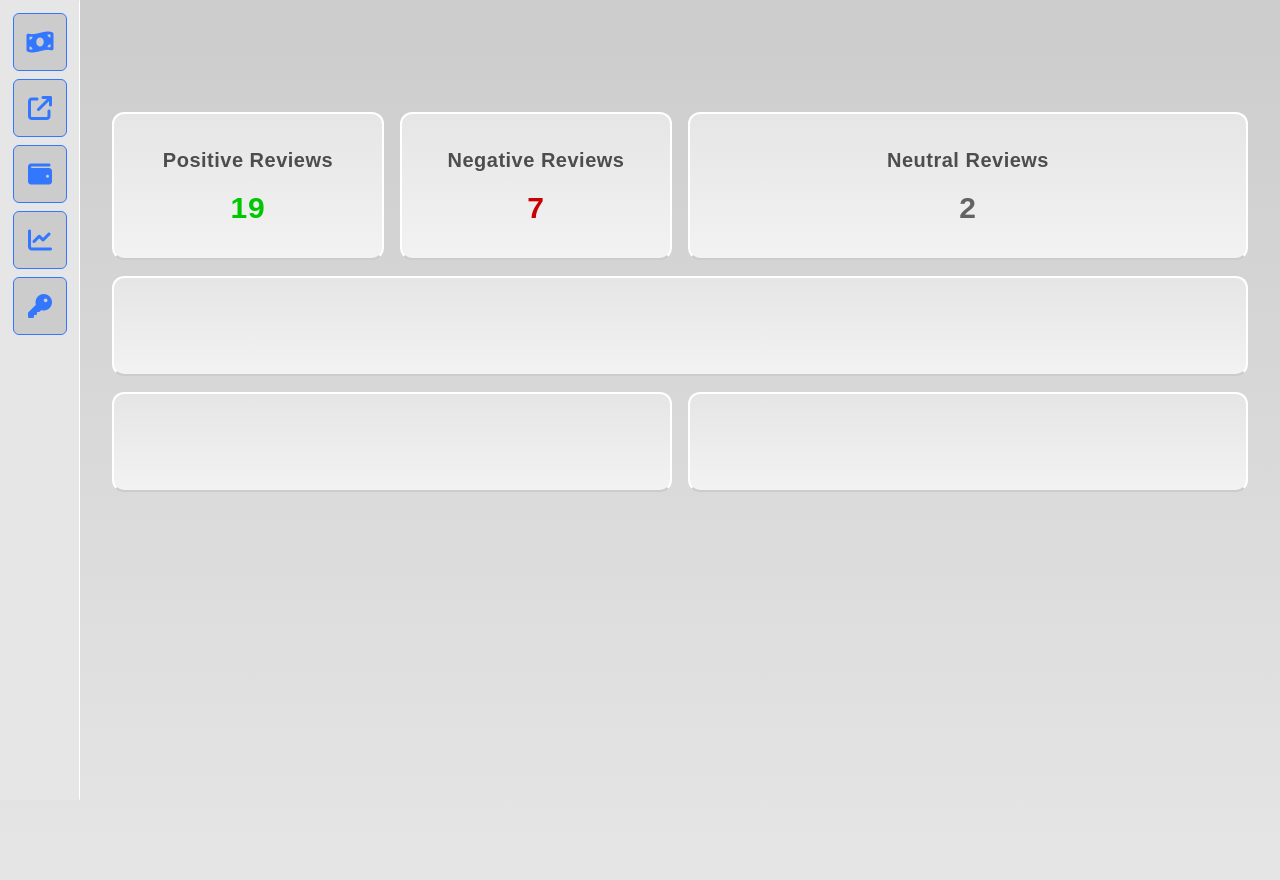
After one commit to AdityaSalian011/Sentiment-Analysis-02, a Django app: page /dashboard/food-town in a window 1280 px wide. The commit adds this page. Run offline with Django 5.2, Linux system fonts and the light colour scheme; data comes from the database, SQL or seed files in the repository; both versions use the stored data as it was after the commit; some libraries are stand-ins or nearby versions.

```diff
--- /dev/null
+++ b/reviews/templates/reviews/dashboard.html
@@ -0,0 +1,91 @@
+{% load static %}
+
+<!DOCTYPE html>
+<html lang="en">
+<head>
+    <meta charset="UTF-8">
+    <meta name="viewport" content="width=device-width, initial-scale=1.0">
+    <title>Document</title>
+        <script src="https://cdn.tailwindcss.com"></script>
+    <link
+      rel="stylesheet"
+      href="https://cdnjs.cloudflare.com/ajax/libs/font-awesome/6.4.0/css/all.min.css"
+      integrity="sha512-iecdLmaskl7CVkqkXNQ/ZH/XLlvWZOJyj7Yy7tcenmpD1ypASozpmT/E0iPtmFIB46ZmdtAc9eNBvH0H/ZpiBw=="
+      crossorigin="anonymous"
+      referrerpolicy="no-referrer"
+    />
+    <style>
+        body { font-family: 'Poppins', sans-serif; }
+    </style>
+</head>
+<body class="w-full min-h-screen bg-gradient-to-t from-[hsl(0,0%,90%)] via-[hsl(0,0%,85%)] to-[hsl(0,0%,80%)]">
+    <!-- navbar section starts here -->
+    <nav class="fixed top-0 left-0 min-h-screen w-12 sm:w-16 md:w-20 p-1 sm:p-2 md:p-3 bg-[hsl(0,0%,90%)] border border-[hsl(0,0%,90%)] border-r-[hsl(0,0%,100%)] space-y-1 sm:space-y-2">
+        <a href="#" class="flex items-center justify-center bg-[hsl(0,0%,80%)] border border-[hsl(220,100%,60%)] rounded-md p-1 sm:p-2 md:p-3 hover:bg-[hsl(220,100%,60%,0.5)] hover:rounded-full transition-all duration-500">
+            <i class="fa-solid fa-money-bill-wave text-xl sm:text-2xl md:fa-2x text-[hsl(220,100%,60%)]"></i>
+        </a>
+        <a href="#" class="flex items-center justify-center bg-[hsl(0,0%,80%)] border border-[hsl(220,100%,60%)] rounded-md p-1 sm:p-2 md:p-3 hover:bg-[hsl(220,100%,60%,0.5)] hover:rounded-full transition-all duration-500">
+            <i class="fa-solid fa-arrow-up-right-from-square text-xl sm:text-2xl md:fa-2x text-[hsl(220,100%,60%)]"></i>
+        </a>
+        <a href="#" class="flex items-center justify-center bg-[hsl(0,0%,80%)] border border-[hsl(220,100%,60%)] rounded-md p-1 sm:p-2 md:p-3 hover:bg-[hsl(220,100%,60%,0.5)] hover:rounded-full transition-all duration-500">
+            <i class="fa-solid fa-wallet text-xl sm:text-2xl md:fa-2x text-[hsl(220,100%,60%)]"></i>
+        </a>
+        <a href="#" class="flex items-center justify-center bg-[hsl(0,0%,80%)] border border-[hsl(220,100%,60%)] rounded-md p-1 sm:p-2 md:p-3 hover:bg-[hsl(220,100%,60%,0.5)] hover:rounded-full transition-all duration-500">
+            <i class="fa-solid fa-chart-line text-xl sm:text-2xl md:fa-2x text-[hsl(220,100%,60%)]"></i>
+        </a>
+        <a href="#" class="flex items-center justify-center bg-[hsl(0,0%,80%)] border border-[hsl(220,100%,60%)] rounded-md p-1 sm:p-2 md:p-3 hover:bg-[hsl(220,100%,60%,0.5)] hover:rounded-full transition-all duration-500">
+            <i class="fa-solid fa-key text-xl sm:text-2xl md:fa-2x text-[hsl(220,100%,60%)]"></i>
+        </a>
+    </nav>
+    <!-- navbar ends here  -->
+
+    <!-- main body content -->
+    <main class="w-[calc(100%-3rem)] sm:w-[calc(100%-4rem)] md:w-[calc(100%-5rem)] m-12 sm:m-16 md:m-20 p-4 sm:p-6 md:p-8 space-y-5 sm:space-y-8 md:space-y-10">
+        <div class="w-full grid grid-cols-1 sm:grid-cols-2 lg:grid-cols-4 gap-3 sm:gap-4">
+            <!-- positive review count -->
+            <div class="min-h-[100px] bg-gradient-to-b from-[hsl(0,0%,90%)] to-[hsl(0,0%,95%)] border border-2 border-[hsl(0,0%,100%)] border-b-[hsl(0,0%,80%)] rounded-xl">
+                <div class="py-4 sm:py-6 md:py-8 text-center space-y-2 sm:space-y-4">
+                    <p class="text-[hsl(0,0%,30%)] text-lg sm:text-xl md:text-xl font-semibold tracking-wide leading-tight">Positive Reviews</p>
+                    <p class="text-[hsl(120,100%,39%)] text-2xl sm:text-3xl md:text-3xl font-semibold tracking-wide">{{total_reviews.pos_reviews}}</p>
+                </div>
+            </div>
+            <!-- negative review count -->
+            <div class="min-h-[100px] bg-gradient-to-b from-[hsl(0,0%,90%)] to-[hsl(0,0%,95%)] border border-2 border-[hsl(0,0%,100%)] border-b-[hsl(0,0%,80%)] rounded-xl">
+                <div class="py-4 sm:py-6 md:py-8 text-center space-y-2 sm:space-y-4">
+                    <p class="text-[hsl(0,0%,30%)] text-lg sm:text-xl md:text-xl font-semibold tracking-wide leading-tight">Negative Reviews</p>
+                    <p class="text-[hsl(0,100%,39%)] text-2xl sm:text-3xl md:text-3xl font-semibold tracking-wide">{{total_reviews.neg_reviews}}</p>
+                </div>
+            </div>
+            <!-- neutral review count -->
+            <div class="min-h-[100px] sm:col-span-2 bg-gradient-to-b from-[hsl(0,0%,90%)] to-[hsl(0,0%,95%)] border border-2 border-[hsl(0,0%,100%)] border-b-[hsl(0,0%,80%)] rounded-xl">
+                <div class="py-4 sm:py-6 md:py-8 text-center space-y-2 sm:space-y-4">
+                    <p class="text-[hsl(0,0%,30%)] text-lg sm:text-xl md:text-xl font-semibold tracking-wide leading-tight">Neutral Reviews</p>
+                    <p class="text-[hsl(0,0%,39%)] text-2xl sm:text-3xl md:text-3xl font-semibold tracking-wide">{{total_reviews.neutral_reviews}}</p>
+                </div>
+            </div>
+            <!-- negative, neutral, positive graph -->
+            <div class="min-h-[100px] sm:col-span-2 lg:col-span-4 bg-gradient-to-b from-[hsl(0,0%,90%)] to-[hsl(0,0%,95%)] border border-2 border-[hsl(0,0%,100%)] border-b-[hsl(0,0%,80%)] rounded-xl">
+                <div class="py-4 sm:py-6 md:py-8 text-center space-y-2 sm:space-y-4">
+                    <p></p>
+                    <p></p>
+                </div>
+            </div>
+            <!-- key positive words -->
+            <div class="min-h-[100px] sm:col-span-2 bg-gradient-to-b from-[hsl(0,0%,90%)] to-[hsl(0,0%,95%)] border border-2 border-[hsl(0,0%,100%)] border-b-[hsl(0,0%,80%)] rounded-xl">
+                <div class="py-4 sm:py-6 md:py-8 text-center space-y-2 sm:space-y-4">
+                    <p></p>
+                    <p></p>
+                </div>
+            </div>
+            <!-- key negative words -->
+            <div class="min-h-[100px] sm:col-span-2 bg-gradient-to-b from-[hsl(0,0%,90%)] to-[hsl(0,0%,95%)] border border-2 border-[hsl(0,0%,100%)] border-b-[hsl(0,0%,80%)] rounded-xl">
+                <div class="py-4 sm:py-6 md:py-8 text-center space-y-2 sm:space-y-4">
+                    <p></p>
+                    <p></p>
+                </div>
+            </div>
+        </div>
+    </main>
+
+</body>
+</html>
--- a/reviews/templates/reviews/show_reviews.html
+++ b/reviews/templates/reviews/show_reviews.html
@@ -77,7 +77,9 @@
         </form>
     </div>
 
-
+    <div class="fixed top-10 right-6">
+        <a href="{% url 'dashboard' company %}" class="w-full flex items-end text-[hsl(0,0%,15%)] bg-[hsl(220,100%,50%)] underline text-md sm:text-lg md:text-xl font-semibold tracking-wider py-2 px-4 border border-[hsl(220,100%,50%)] hover:bg-[hsl(220,100%,50%,0.5)] rounded-md">View Dashboard</a>
+    </div>
     <main class="w-[calc(100%-3rem)] sm:w-[calc(100%-4rem)] md:w-[calc(100%-5rem)] m-12 sm:m-16 md:m-20 p-4 space-y-10">
 
         {% for entry in entries %}
--- a/reviews/urls.py
+++ b/reviews/urls.py
@@ -5,4 +5,5 @@ from . import views
 urlpatterns = [
     path('', views.index, name='index'),
     path('reviews/<str:company>', views.show_reviews, name='reviews'),
+    path('dashboard/<str:company>', views.show_dashboard, name='dashboard')
 ]
--- a/reviews/views.py
+++ b/reviews/views.py
@@ -5,6 +5,7 @@ from .forms import ReviewForm
 import pandas as pd
 import os
 
+from django.db.models import Count, Q
 # Create your views here.
 
 BASE_DIR = os.path.dirname(os.path.dirname(os.path.abspath(__file__)))
@@ -86,4 +87,13 @@ def show_reviews(request, company):
         form = ReviewForm()
 
     entries = Review.objects.filter(company=company).order_by('-id')
-    return render(request, 'reviews/show_reviews.html', {'entries':entries, 'form':form})
+    return render(request, 'reviews/show_reviews.html', {'entries':entries, 'form':form, 'company': company})
+
+def show_dashboard(request, company):
+    total_reviews = Review.objects.filter(company=company).aggregate(
+        pos_reviews = Count('id', filter=Q(sentiment='POSITIVE')),
+        neg_reviews = Count('id', filter=Q(sentiment='NEGATIVE')),
+        neutral_reviews = Count('id', filter=Q(sentiment='NEUTRAL'))
+    )
+
+    return render(request, 'reviews/dashboard.html', {'total_reviews': total_reviews, 'company':company})
```
Also changed, not shown: reviews/templates/reviews/add_reviews.html (deleted, +0 -36 lines), db.sqlite3, 1 other file.
